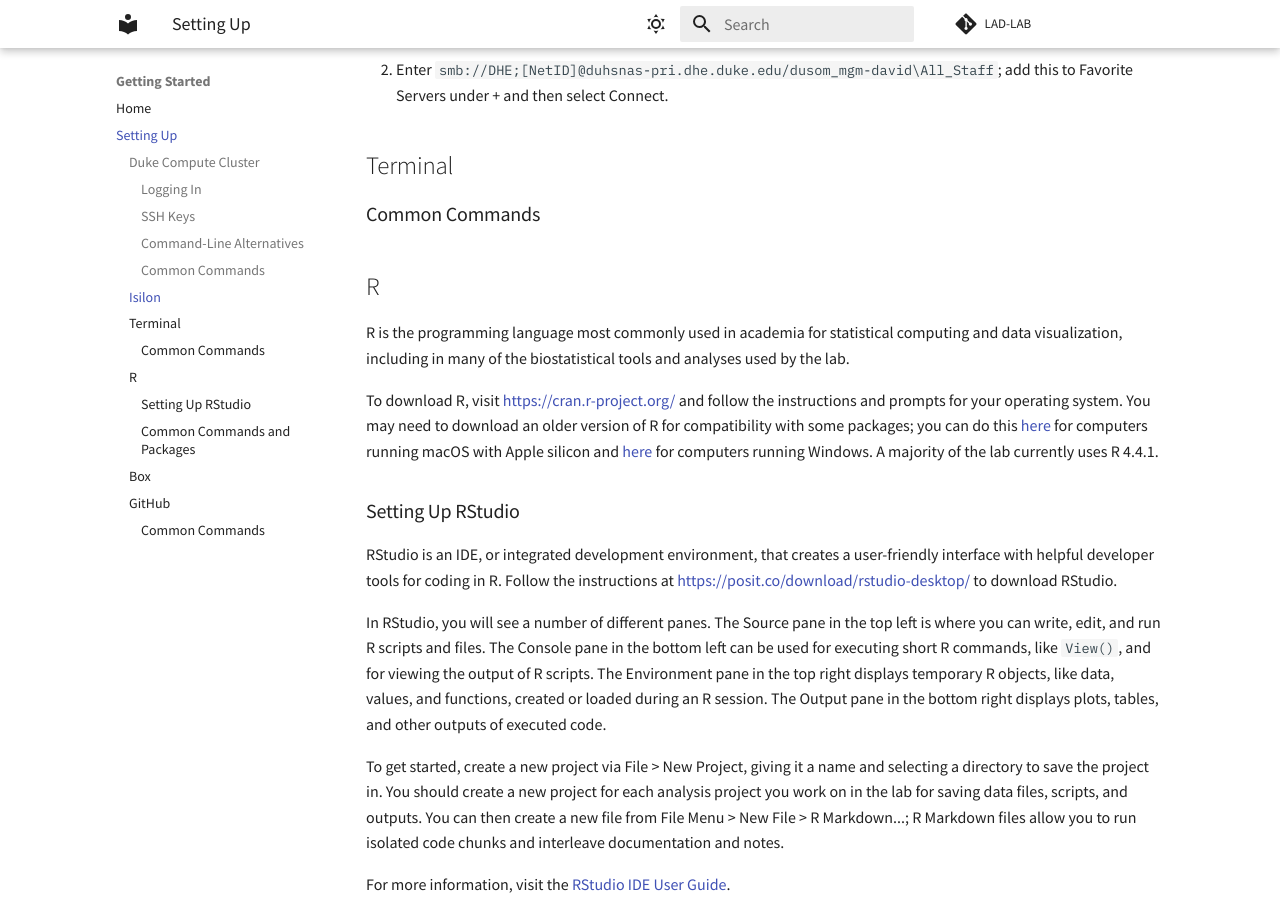
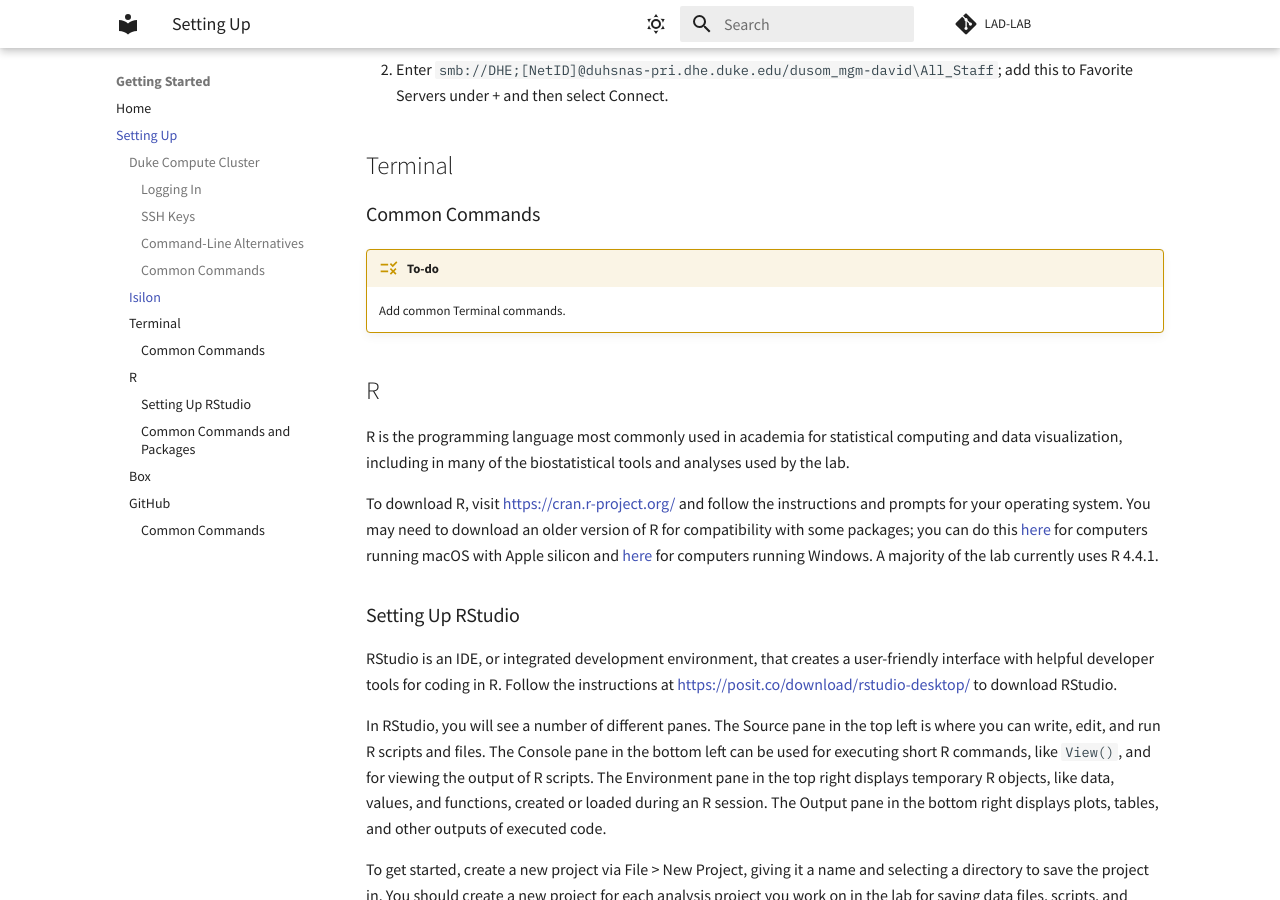
Before and after one commit to LAD-LAB/lad-lab.github.io, an MkDocs documentation site: the page built from docs/settingup.md, in a window 1280 px wide and 900 px high, scrolled down 2851 px. Built offline with MkDocs 1.6.1 and Material for MkDocs 9.7.7, drawn with Linux system fonts in a browser that asks for light colours.

Commit message:
To-Do Terminal

```diff
--- a/docs/settingup.md
+++ b/docs/settingup.md
@@ -108,6 +108,10 @@
 ## Terminal
 
 ### Common Commands
+
+!!! to-do
+
+    Add common Terminal commands.
 
 ## R
 
```
